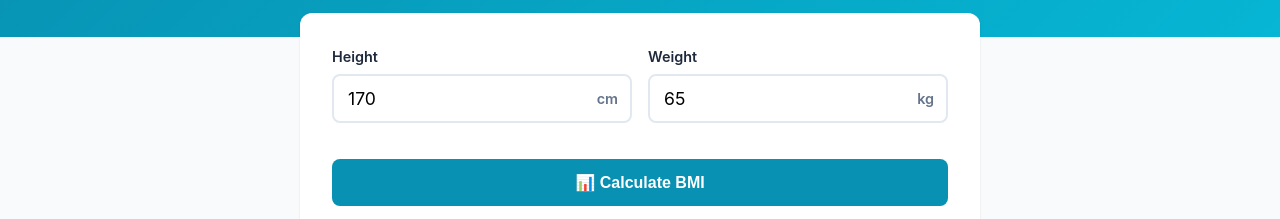
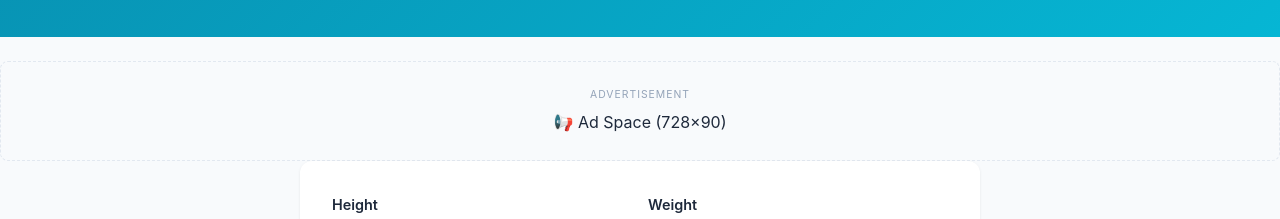
Before and after one commit to CharlesTao1117/tools-site, a plain HTML site: page bmi-calculator/index.html in a window 1280 px wide. Shown: the part 228-447 px from the top of the page. Drawn offline with Linux system fonts and the light colour scheme; no server answers.

Commit message:
feat: add AdSense-ready ad slots to all 8 pages
- common/ads.css: shared ad-slot styling (dashed border, placeholder)
- Tool pages: 3 slots each (top 728×90, in-content 300×250, bottom 728×90)
- Index + legal pages: 2 slots each (top + bottom 728×90)
- Placeholder text '📢 Ad Space' — just swap in AdSense code

```diff
--- a/bmi-calculator/index.html
+++ b/bmi-calculator/index.html
@@ -7,6 +7,7 @@
 <meta data-i18n="bmi_desc" name="description" content="Free online BMI Calculator. Enter your height and weight to calculate your Body Mass Index instantly. Includes BMI chart, weight categories, and health guidelines.">
 <link rel="canonical" href="https://tools-site.pages.dev/bmi-calculator/">
 <script type="application/ld+json">{"@context":"https://schema.org","@type":"WebApplication","name":"BMI Calculator","url":"https://tools-site.pages.dev/bmi-calculator/","description":"Free online BMI Calculator. Enter height and weight to calculate Body Mass Index and weight category.","applicationCategory":"HealthApplication","operatingSystem":"Any","browserRequirements":"JavaScript"}</script>
+<link rel="stylesheet" href="/common/ads.css">
 <style>
 :root {
   --primary: #0891b2;
@@ -186,6 +187,13 @@ footer a { color: var(--primary); text-decoration: none; }
   <p data-i18n="bmi_sub">Enter your height and weight to calculate your Body Mass Index and weight category</p>
 </header>
 
+<!-- Ad Slot: Top Banner -->
+<div class="ad-slot">
+  <div class="ad-label">Advertisement</div>
+  <!-- Google AdSense code goes here -->
+  <div class="ad-placeholder" style="text-align:center">📢 Ad Space (728×90)</div>
+</div>
+
 <main class="container">
   <div class="card">
     <div class="form-row">
@@ -221,6 +229,13 @@ footer a { color: var(--primary); text-decoration: none; }
         <span data-i18n="bmi_obese2">Obese II</span>
       </div>
     </div>
+  </div>
+
+  <!-- Ad Slot: In-Content -->
+  <div class="ad-slot">
+    <div class="ad-label">Advertisement</div>
+    <!-- Google AdSense code goes here -->
+    <div class="ad-placeholder" style="text-align:center">📢 Ad Space (300×250)</div>
   </div>
 
   <div class="section">
@@ -277,6 +292,13 @@ footer a { color: var(--primary); text-decoration: none; }
     </ul>
   </div>
 </main>
+
+<!-- Ad Slot: Bottom Banner -->
+<div class="ad-slot">
+  <div class="ad-label">Advertisement</div>
+  <!-- Google AdSense code goes here -->
+  <div class="ad-placeholder" style="text-align:center">📢 Ad Space (728×90)</div>
+</div>
 
 <footer>
   <div class="container">
--- /dev/null
+++ b/common/ads.css
@@ -0,0 +1,25 @@
+/* Ad slots — ready for Google AdSense */
+.ad-slot {
+  text-align: center;
+  margin: 24px auto;
+  padding: 16px;
+  background: #f8fafc;
+  border: 1px dashed #e2e8f0;
+  border-radius: 8px;
+  min-height: 100px;
+  display: flex;
+  flex-direction: column;
+  align-items: center;
+  justify-content: center;
+  overflow: hidden;
+}
+.ad-label {
+  font-size: 0.65rem;
+  color: #94a3b8;
+  text-transform: uppercase;
+  letter-spacing: 1px;
+  margin-bottom: 6px;
+}
+.ad-slot ins {
+  display: block;
+}
```
Also changed, not shown: about/index.html (+16 -1 lines), discount-calculator/index.html (+22 -0 lines), index.html (+15 -0 lines), password-generator/index.html (+22 -0 lines), privacy-policy/index.html (+16 -1 lines), qr-code-generator/index.html (+22 -0 lines), terms/index.html (+16 -1 lines).
